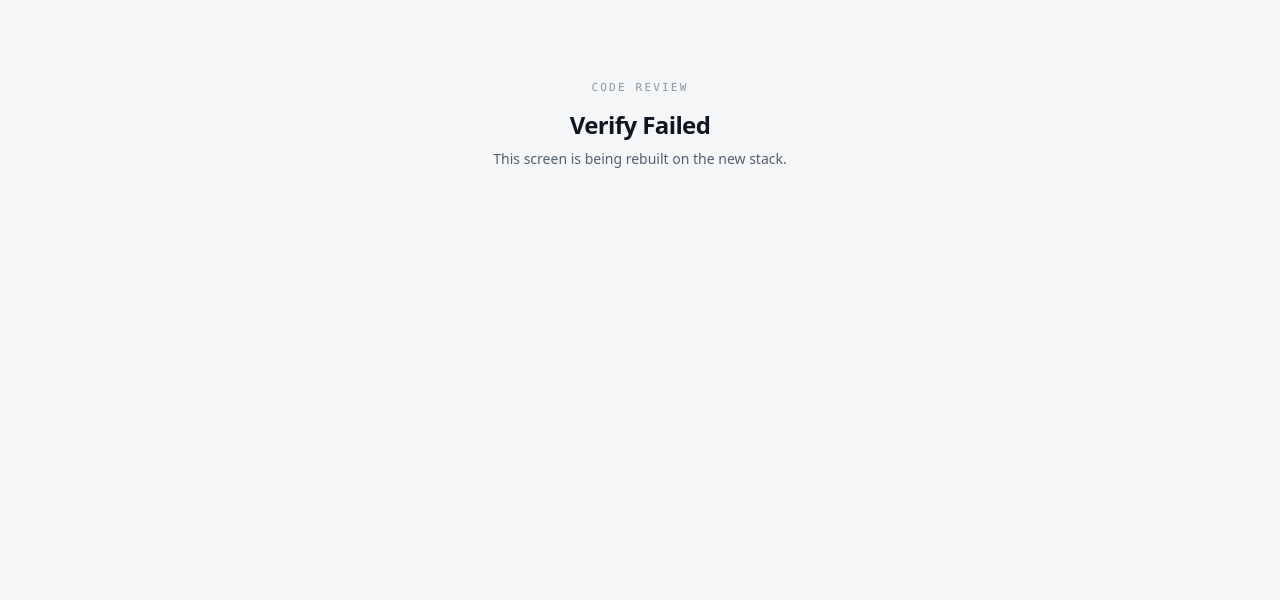
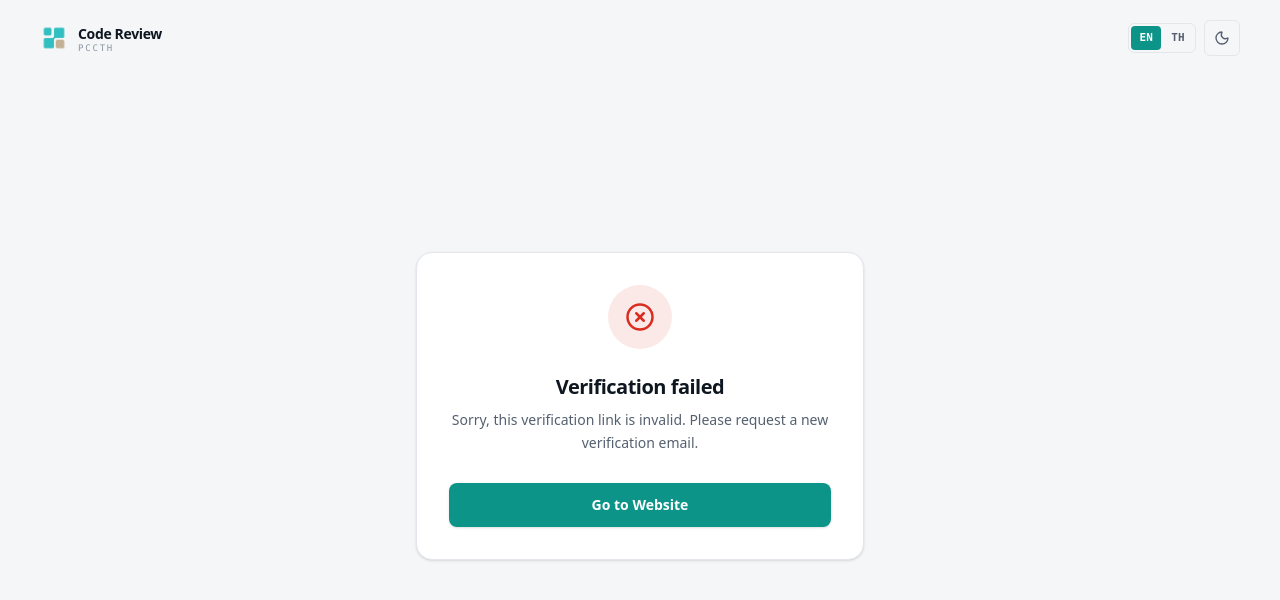
Before and after one commit to FiatTy/web_local, a React (Vite) app: page /verify-failed in a window 1280 px wide. Shown: the top 600 px of the page. Built offline with nearby package versions, Linux system fonts and the light colour scheme; no server answers.

Commit message:
feat(auth): build email verification pages (email/success/failed) with AuthStatus

```diff
--- /dev/null
+++ b/src/features/auth/components/AuthStatus.tsx
@@ -0,0 +1,50 @@
+import type { LucideIcon } from 'lucide-react';
+import type { ReactNode } from 'react';
+import { Link } from 'react-router';
+import { BrandMark } from '@/components/common/BrandMark';
+import { LanguageSwitcher } from '@/components/common/LanguageSwitcher';
+import { ThemeToggle } from '@/components/common/ThemeToggle';
+
+interface AuthStatusProps {
+  tone: 'success' | 'error' | 'pending';
+  icon: LucideIcon;
+  spinning?: boolean;
+  title: string;
+  description: string;
+  action?: ReactNode;
+}
+
+const TONE_CLASS: Record<AuthStatusProps['tone'], string> = {
+  success: 'bg-primary-subtle text-primary',
+  error: 'bg-danger/10 text-danger',
+  pending: 'bg-surface-2 text-muted',
+};
+
+export function AuthStatus({ tone, icon: Icon, spinning, title, description, action }: AuthStatusProps) {
+  return (
+    <div className="flex min-h-screen flex-col bg-bg text-fg">
+      <div className="flex items-center justify-between px-6 py-5 lg:px-10">
+        <Link to="/" aria-label="Home">
+          <BrandMark size={28} />
+        </Link>
+        <div className="flex items-center gap-2">
+          <LanguageSwitcher />
+          <ThemeToggle />
+        </div>
+      </div>
+
+      <div className="flex flex-1 items-center justify-center px-6 pb-16">
+        <div className="w-full max-w-md rounded-2xl border border-border bg-surface p-8 text-center shadow-sm">
+          <div
+            className={`mx-auto flex h-16 w-16 items-center justify-center rounded-full ${TONE_CLASS[tone]}`}
+          >
+            <Icon size={30} className={spinning ? 'animate-spin' : undefined} />
+          </div>
+          <h1 className="mt-6 text-xl font-semibold tracking-tight text-fg">{title}</h1>
+          <p className="mt-2 text-sm leading-relaxed text-muted">{description}</p>
+          {action ? <div className="mt-7">{action}</div> : null}
+        </div>
+      </div>
+    </div>
+  );
+}
--- /dev/null
+++ b/src/features/auth/hooks/useConfirmVerifyEmail.ts
@@ -0,0 +1,8 @@
+import { useMutation } from '@tanstack/react-query';
+import { confirmVerifyEmail } from '@/features/auth/api/auth.api';
+
+export function useConfirmVerifyEmail() {
+  return useMutation<void, unknown, string>({
+    mutationFn: (token) => confirmVerifyEmail(token),
+  });
+}
--- a/src/locales/en.json
+++ b/src/locales/en.json
@@ -711,6 +711,19 @@
     "REQUEST_NEW_LINK": "Request new link",
     "ERROR_GENERIC": "Reset link is invalid or expired."
   },
+  "VERIFY": {
+    "VERIFYING_TITLE": "Verifying your email...",
+    "VERIFYING_TEXT": "Please wait while we confirm your email address.",
+    "SUCCESS_TITLE": "Verification successful!",
+    "SUCCESS_TEXT": "Your account has been successfully verified.",
+    "ALREADY_TITLE": "Already verified",
+    "ALREADY_TEXT": "Your email has already been verified. You can sign in and start using your account.",
+    "FAILED_TITLE": "Verification failed",
+    "FAILED_TEXT": "Sorry, this verification link is invalid. Please request a new verification email.",
+    "EXPIRED_TITLE": "Link expired",
+    "EXPIRED_TEXT": "This verification link has expired. Please sign in to request a new verification email.",
+    "GO_TO_WEBSITE": "Go to Website"
+  },
   "USER_MGT": {
     "SEARCH_PLACEHOLDER": "Search username...",
     "ADD_USER": "Add User",
--- /dev/null
+++ b/src/pages/VerifyEmailPage.tsx
@@ -0,0 +1,39 @@
+import { useEffect, useRef } from 'react';
+import { useNavigate } from 'react-router';
+import { useTranslation } from 'react-i18next';
+import { Loader2 } from 'lucide-react';
+import { AuthStatus } from '@/features/auth/components/AuthStatus';
+import { useConfirmVerifyEmail } from '@/features/auth/hooks/useConfirmVerifyEmail';
+
+export function VerifyEmailPage() {
+  const { t } = useTranslation();
+  const navigate = useNavigate();
+  const { mutate } = useConfirmVerifyEmail();
+  const startedRef = useRef(false);
+
+  useEffect(() => {
+    if (startedRef.current) {
+      return;
+    }
+    startedRef.current = true;
+    const token = new URLSearchParams(window.location.search).get('token');
+    if (!token) {
+      navigate('/verify-failed', { replace: true });
+      return;
+    }
+    mutate(token, {
+      onSuccess: () => navigate('/verify-success', { replace: true }),
+      onError: () => navigate('/verify-failed', { replace: true }),
+    });
+  }, [mutate, navigate]);
+
+  return (
+    <AuthStatus
+      tone="pending"
+      icon={Loader2}
+      spinning
+      title={t('VERIFY.VERIFYING_TITLE')}
+      description={t('VERIFY.VERIFYING_TEXT')}
+    />
+  );
+}
--- /dev/null
+++ b/src/pages/VerifyFailedPage.tsx
@@ -0,0 +1,29 @@
+import { useNavigate, useSearchParams } from 'react-router';
+import { useTranslation } from 'react-i18next';
+import { XCircle } from 'lucide-react';
+import { AuthStatus } from '@/features/auth/components/AuthStatus';
+
+export function VerifyFailedPage() {
+  const { t } = useTranslation();
+  const navigate = useNavigate();
+  const [searchParams] = useSearchParams();
+  const expired = searchParams.get('reason') === 'expired';
+
+  return (
+    <AuthStatus
+      tone="error"
+      icon={XCircle}
+      title={expired ? t('VERIFY.EXPIRED_TITLE') : t('VERIFY.FAILED_TITLE')}
+      description={expired ? t('VERIFY.EXPIRED_TEXT') : t('VERIFY.FAILED_TEXT')}
+      action={
+        <button
+          type="button"
+          onClick={() => navigate('/')}
+          className="inline-flex h-11 w-full items-center justify-center rounded-lg bg-primary text-sm font-semibold text-primary-fg shadow-sm transition hover:bg-primary-hover active:scale-[0.99]"
+        >
+          {t('VERIFY.GO_TO_WEBSITE')}
+        </button>
+      }
+    />
+  );
+}
--- /dev/null
+++ b/src/pages/VerifySuccessPage.tsx
@@ -0,0 +1,29 @@
+import { useNavigate, useSearchParams } from 'react-router';
+import { useTranslation } from 'react-i18next';
+import { CheckCircle2 } from 'lucide-react';
+import { AuthStatus } from '@/features/auth/components/AuthStatus';
+
+export function VerifySuccessPage() {
+  const { t } = useTranslation();
+  const navigate = useNavigate();
+  const [searchParams] = useSearchParams();
+  const already = searchParams.get('status') === 'already';
+
+  return (
+    <AuthStatus
+      tone="success"
+      icon={CheckCircle2}
+      title={already ? t('VERIFY.ALREADY_TITLE') : t('VERIFY.SUCCESS_TITLE')}
+      description={already ? t('VERIFY.ALREADY_TEXT') : t('VERIFY.SUCCESS_TEXT')}
+      action={
+        <button
+          type="button"
+          onClick={() => navigate('/')}
+          className="inline-flex h-11 w-full items-center justify-center rounded-lg bg-primary text-sm font-semibold text-primary-fg shadow-sm transition hover:bg-primary-hover active:scale-[0.99]"
+        >
+          {t('VERIFY.GO_TO_WEBSITE')}
+        </button>
+      }
+    />
+  );
+}
```
Also changed, not shown: src/router.tsx (+6 -3 lines), src/locales/th.json.
